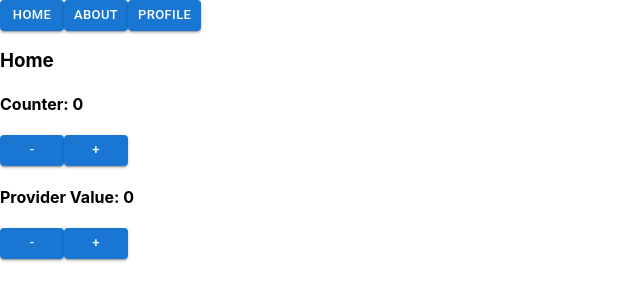
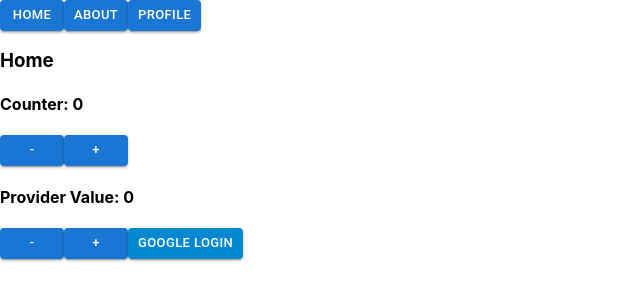
Before and after one commit to klikknpro/template-fullstack-project, a React (Create React App) app in the folder frontend/: page / in a window 1280 px wide. Shown: the top 300 px of the page, without its empty margins (0-640 px from the left). Built offline with nearby package versions, Linux system fonts and the light colour scheme.

Commit message:
auth provider is in dev

```diff
--- a/frontend/src/index.js
+++ b/frontend/src/index.js
@@ -4,15 +4,18 @@ import { BrowserRouter } from "react-router-dom";
 import "./index.css";
 import App from "./App";
 import { CounterProvider } from "./providers/counter";
+import { AuthProvider } from "./providers/auth";
 // import ErrorBoundary from "./components/ErrorBoundary";
 // import reportWebVitals from "./reportWebVitals";
 
 const root = ReactDOM.createRoot(document.getElementById("root"));
 root.render(
-  <CounterProvider>
-    <BrowserRouter>
-      <App />
-    </BrowserRouter>
-  </CounterProvider>
+  <AuthProvider>
+    <CounterProvider>
+      <BrowserRouter>
+        <App />
+      </BrowserRouter>
+    </CounterProvider>
+  </AuthProvider>
 );
 // reportWebVitals();
--- a/frontend/src/pages/Home.jsx
+++ b/frontend/src/pages/Home.jsx
@@ -2,10 +2,13 @@ import { React, useEffect, useState } from "react";
 import Button from "@mui/material/Button";
 import { useCounter } from "../hooks/useCounter";
 import { useCounter as useGlobalCounter } from "../providers/counter";
+import { useAuth } from "../providers/auth";
 
 const Home = () => {
   const { counter, increment, decrement } = useCounter("Home");
   const { value, increment: goUp, decrement: goDown } = useGlobalCounter();
+
+  const { auth } = useAuth();
 
   return (
     <div>
@@ -24,6 +27,9 @@ const Home = () => {
       <Button onClick={goUp} variant="contained" size="small">
         +
       </Button>
+      <Button onClick={auth} variant="contained" color="info" size="small">
+        Google login
+      </Button>
     </div>
   );
 };
--- /dev/null
+++ b/frontend/src/providers/auth.jsx
@@ -0,0 +1,35 @@
+import { React, useState, useContext, createContext } from "react";
+const AuthContext = createContext();
+
+const AuthProvider = ({ children }) => {
+  const [token, setToken] = useState(null);
+
+  const auth = () => {
+    const googleBaseUrl = "https://accounts.google.com/o/oauth2/v2/auth";
+
+    const searchParams = new URLSearchParams();
+    searchParams.append("response_type", "code");
+    searchParams.append("client_id", "651816047225-1us03r4vchvce7h51t0c49f4u0ip7ubm.apps.googleusercontent.com");
+    searchParams.append("redirect_uri", "http://localhost:3000/callback");
+    searchParams.append("scope", "openid");
+    searchParams.append("prompt", "select_account");
+
+    const completeUrl = googleBaseUrl + "?" + searchParams.toString();
+    window.open(completeUrl);
+  };
+
+  const logout = () => {
+    setToken(null);
+  };
+
+  return <AuthContext.Provider value={{ token, auth, logout }}>{children}</AuthContext.Provider>; // provide value for my context
+};
+
+// custom hook bro
+const useAuth = () => {
+  const context = useContext(AuthContext); // read the context and subscribe to its changes
+  if (!context) throw new Error("add auth provider to route"); // dev help only
+  return context;
+};
+
+export { AuthProvider, useAuth };
```
Also changed, not shown: 1 other file (tests, documents, lock files or other folders).
